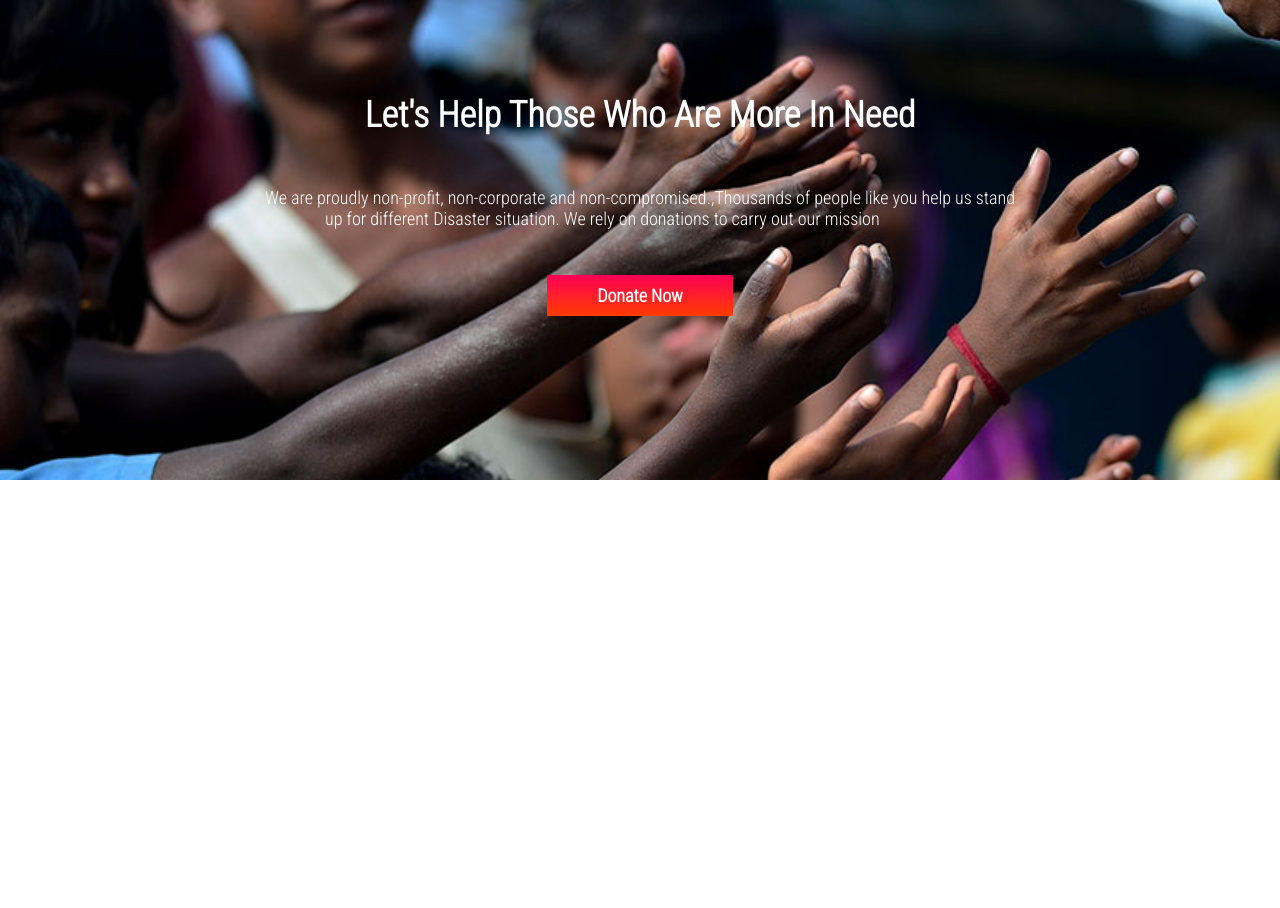
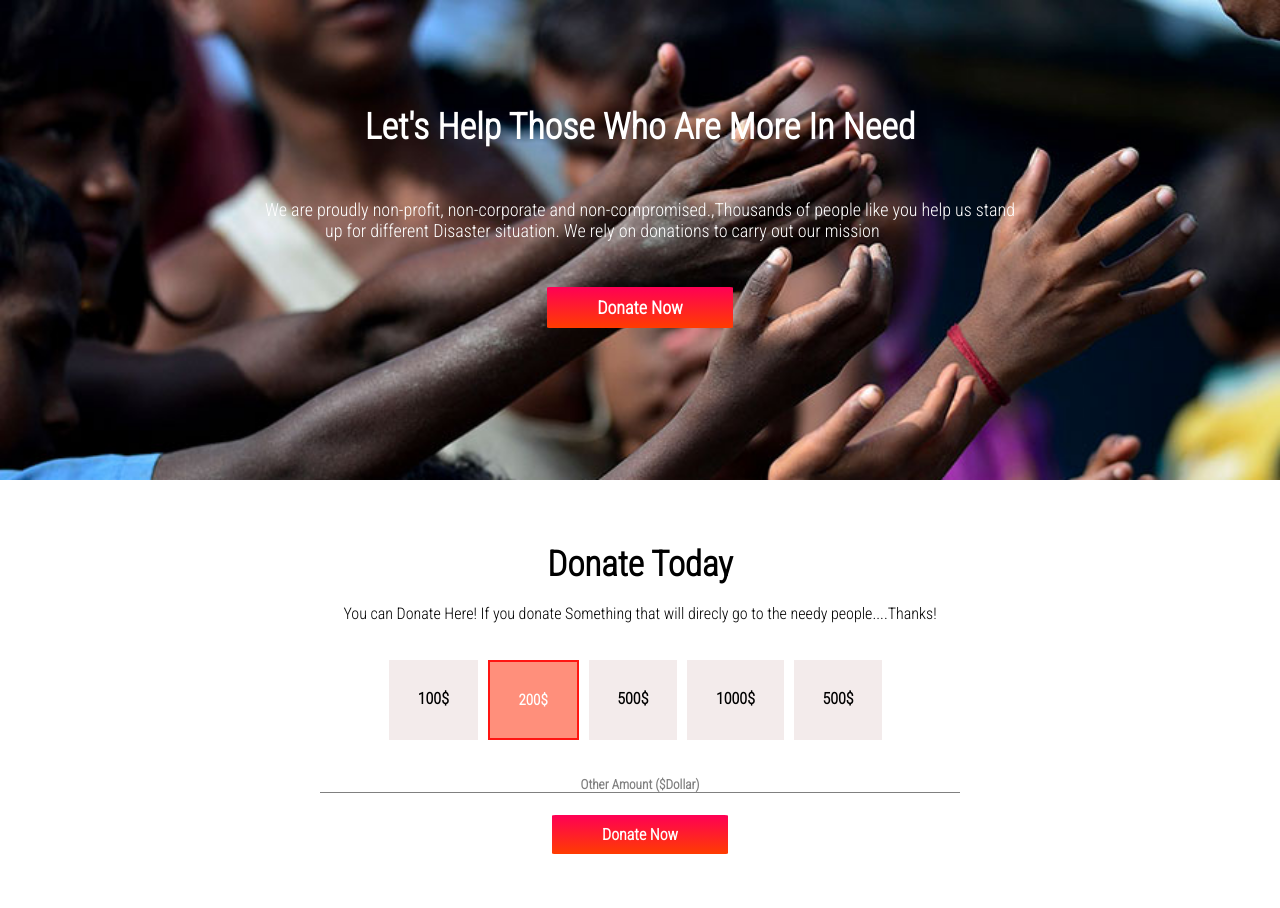
Before and after one commit to ASHRAFULEJAB/Donation-Center, a plain HTML site: page index.html in a window 1280 px wide. Before the commit the page ends 800 px from the top, so only its background shows below. Drawn offline with Linux system fonts and the light colour scheme.

Commit message:
2nd section

```diff
--- a/index.html
+++ b/index.html
@@ -21,5 +21,33 @@
         <a class="banner-link" target="_blank" href=""> Donate Now</a>
     </div>
    </div>
+
+   <!-- Second section -->
+   <div class="donate-today">
+    <div>
+       <h1 class="donate-title">
+        Donate Today
+       </h1>
+       <p class="donate-des">
+        You can Donate Here! If you donate Something that will direcly go to the  needy people....Thanks!
+       </p>
+    </div>
+    <div class="donation-amount">
+            <li>100$</li>
+            <li id="donation-idcolor">200$</li>
+            <li>500$</li>
+            <li>1000$</li>
+            <li>500$</li>
+        </ul>
+    </div>
+    <div class="donation-input">
+
+        <h5>Other Amount ($Dollar)</h5>
+
+    </div>
+    <div class="donationLinkedit">
+        <a class="donation-link" target="_blank" href=""> Donate Now</a>
+    </div>
+   </div>
 </body>
 </html>
--- a/style.css
+++ b/style.css
@@ -5,17 +5,17 @@
     margin: 0px;
     padding: 0px;
 }
+/* <!-- //First Section --> */
 .banner{
     width: 100vw;
     height: 60vh;
-    /* position: relative; */
     background-image: url(./images/donation13.jpg);
     background-size: cover;
     background-repeat: no-repeat;
 }
 .banner-text{
     width: 100%;
-    height: 80%;
+    height: 85%;
     display: flex;
     color: white;
     font-size: large;
@@ -25,6 +25,7 @@
 }
 .banner-title{
     padding: 2%;
+    font-weight: bold;
 }
 #text-decoration{
     padding-left: 8%;
@@ -41,3 +42,55 @@
     color:white;
     margin-top: 20px;
 }
+
+/* Second Secion */
+.donate-today{
+    width: 50%;
+    padding: 5%;
+    text-align: center;
+    padding-left: 25%;
+}
+.donate-title{
+    font-size: 35px;
+    font-weight: bold;
+    padding-bottom: 3%;
+    color: rgb(0, 0, 0);
+}
+.donation-amount{
+    display: flex;
+    padding-left: 10%;
+    padding-top: 5%;
+}
+.donation-amount li{
+
+    list-style: none;
+    margin: 5px;
+    padding: 5%;
+    background-color: rgba(228, 211, 211, 0.445);
+    font-weight: bold;
+}
+#donation-idcolor{
+    border: 2px solid rgba(255, 0, 0, 0.856);
+    background-color: rgba(255, 99, 71, 0.719);
+    color: white;
+    font-weight: bold;
+    font-size: 15px;
+}
+
+.donation-input{
+    padding-top: 5%;
+    border-bottom: 1px solid rgb(128, 128, 128) ;
+    color: grey;
+}
+.donation-link{
+    text-decoration: none;
+    font-weight: bold;
+    background-image: linear-gradient(rgb(255, 0, 85), rgb(255, 60, 0));
+    padding: 10px 50px;
+    border-radius: 2%;
+    color:white;
+    margin-top: 20px;
+}
+.donationLinkedit{
+    padding-top: 5%;
+}
```
